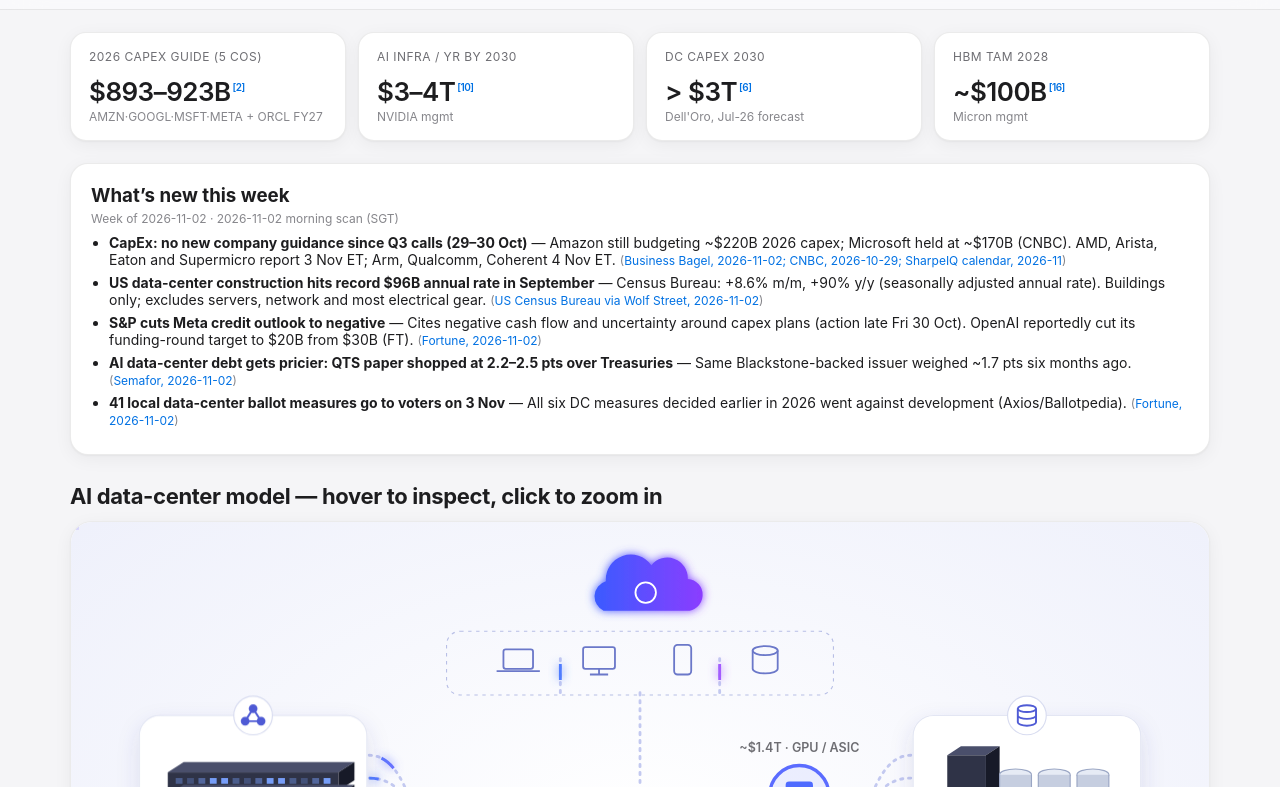
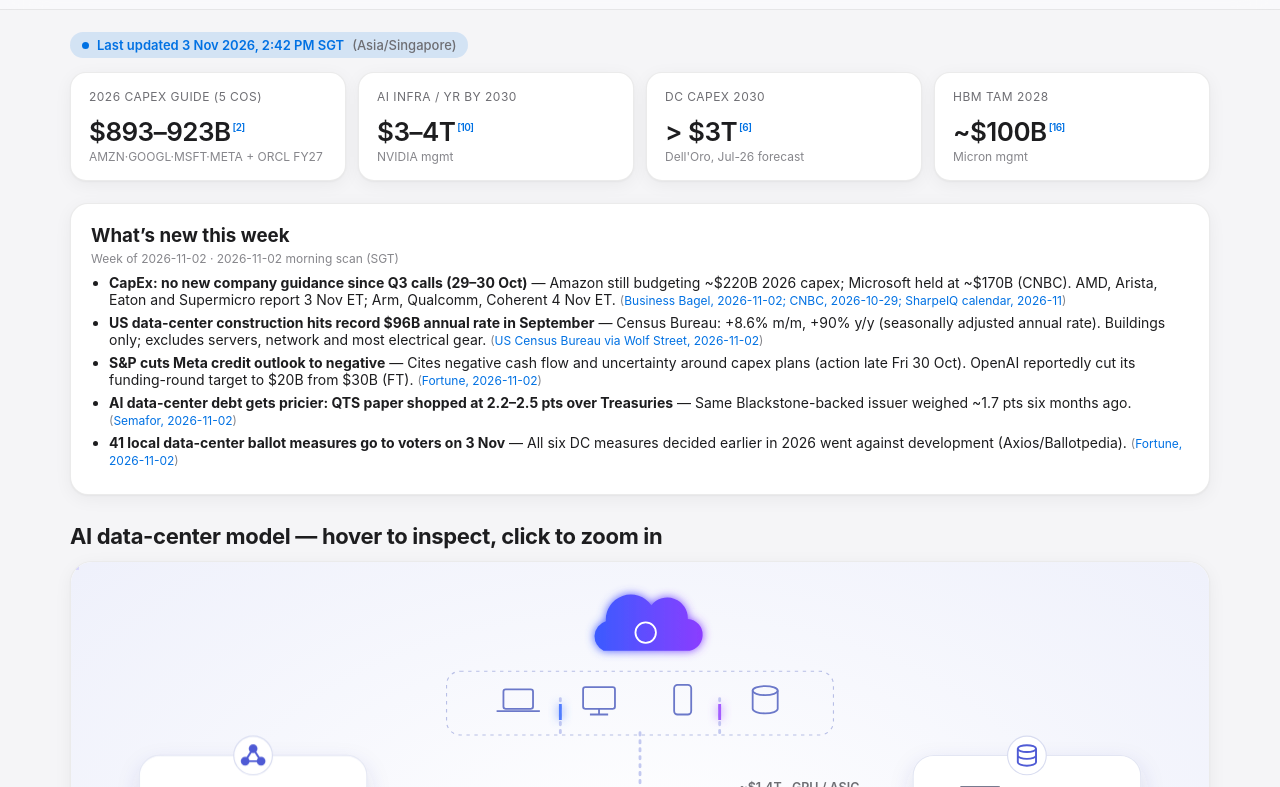
Before and after one commit to Hugoztian/ai-datacenter-dashboard, a plain HTML site: page index.html in a window 1280 px wide. Shown: the part 54-841 px from the top of the page. Drawn offline with Linux system fonts and the light colour scheme.

Commit message:
Overview: Last updated SGT pill at top (updated_sgt 3 Nov 2026, 2:42 PM)

```diff
--- a/data.js
+++ b/data.js
@@ -1,6 +1,7 @@
 // AI Datacenter Dashboard data. Every figure carries source/url/asOf. null = TBD (not invented).
 window.AIDC = {
 updated: "2026-11-03",
+updated_sgt: "3 Nov 2026, 2:42 PM",
 sources: {
  cnbcCapex:{t:"CNBC — Microsoft, Google hold capex forecasts",u:"https://www.cnbc.com/2026/10/29/microsoft-google-ai-capex-estimates.html",d:"2026-10-29"},
  luminix:{t:"Luminix — Hyperscaler Capex Q3 2026 (compiles company guidance)",u:"https://www.useluminix.com/reports/industry-analysis/hyperscaler-capex-q3-2026/source/4",d:"2026-10-30"},
--- a/index.html
+++ b/index.html
@@ -11,6 +11,9 @@ a{color:var(--acc);text-decoration:none}a:hover{text-decoration:underline}
 header{position:sticky;top:0;z-index:50;backdrop-filter:saturate(180%) blur(20px);-webkit-backdrop-filter:saturate(180%) blur(20px);background:var(--glass);border-bottom:1px solid var(--line)}
 .hd{max-width:1180px;margin:auto;padding:12px 20px;display:flex;align-items:center;gap:14px}
 .hd h1{font-size:19px;margin:0;font-weight:600;letter-spacing:-.01em}.hd .s{color:var(--mut);font-size:13px}
+.upd{display:inline-flex;align-items:center;gap:8px;margin:0 0 14px;padding:5px 12px;border-radius:980px;background:color-mix(in srgb,var(--acc) 14%,transparent);color:var(--acc);font-size:13px;font-weight:600}
+.upd .dot{width:7px;height:7px;border-radius:50%;background:var(--acc);flex:none}
+.upd .tz{color:var(--mut);font-weight:500}
 .sp{flex:1}.seg{display:flex;background:var(--seg);border-radius:9px;padding:2px}.seg button{border:0;background:none;color:var(--txt);font:500 13px var(--font);padding:6px 12px;border-radius:7px;cursor:pointer}.seg button.on{background:var(--panel);box-shadow:var(--shadow)}
 .tbtn{border:1px solid var(--hair);background:var(--panel);color:var(--txt);border-radius:20px;padding:6px 12px;cursor:pointer;font:13px var(--font)}
 main{max-width:1180px;margin:auto;padding:22px 20px 60px}
@@ -144,6 +147,7 @@ footer{max-width:1180px;margin:auto;padding:20px;color:var(--mut2);font-size:12p
 <div class="seg" id="tabs"><button data-t="stack" class="on">Model</button><button data-t="tam">TAM</button><button data-t="capex">CapEx</button><button data-t="src">Sources</button></div>
 <button class="tbtn" id="theme">◐</button></div></header>
 <main>
+<div class="upd" id="lastupd"></div>
 <div class="kpis" id="kpis"></div>
 <section class="tab on" id="t-stack"><div class="card wn" id="wn"></div><h2>AI data-center model — hover to inspect, click to zoom in</h2><div id="world"><div class="stack" id="stack"></div></div>
 <p class="note">Cutaway: grid &amp; substation → hall → switches, cable trays, racks → GPU/HBM board; rooftop chillers; buildout crane = CapEx. Press <b>Esc</b> or ← Back to zoom out. Deep links: <code>#layer=memory</code>.</p></section>
@@ -160,7 +164,10 @@ footer{max-width:1180px;margin:auto;padding:20px;color:var(--mut2);font-size:12p
 const D=window.AIDC,S=D.sources,$=s=>document.querySelector(s);
 const cite=k=>k&&S[k]?`<sup><a href="${S[k].u}" target="_blank" title="${S[k].t} (${S[k].d})">[${Object.keys(S).indexOf(k)+1}]</a></sup>`:'';
 const tbd=v=>/TBD|—/.test(v)?`<span class="tbd">${v}</span>`:v;
-$('#upd').textContent=D.updated;
+const stamp=D.updated_sgt||D.updated;
+const lastEl=$('#lastupd');
+if(lastEl)lastEl.innerHTML=`<span class="dot"></span>Last updated ${stamp} SGT <span class="tz">(Asia/Singapore)</span>`;
+$('#upd').textContent=stamp+' SGT';
 // theme
 const root=document.documentElement,mq=matchMedia('(prefers-color-scheme: dark)');
 function setT(t){root.dataset.theme=t;localStorage.setItem('aidc-theme',t);drawCharts()}
```
